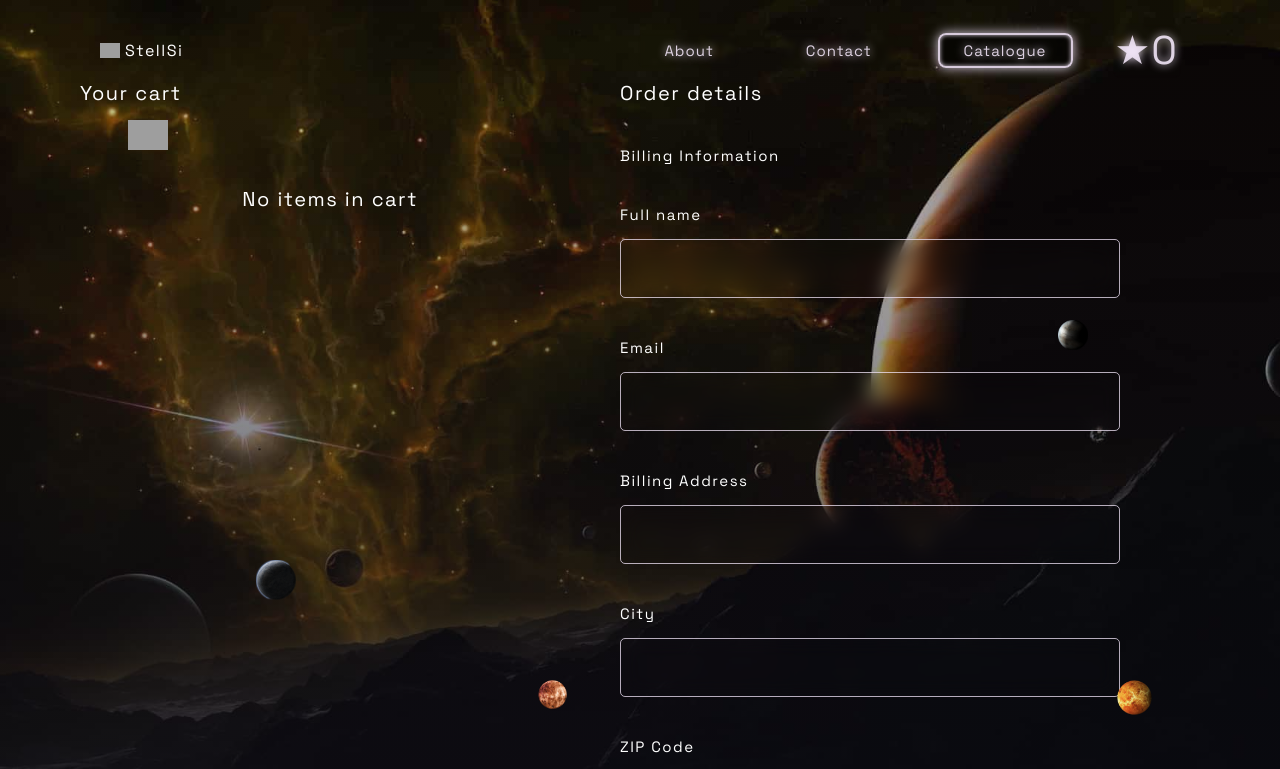
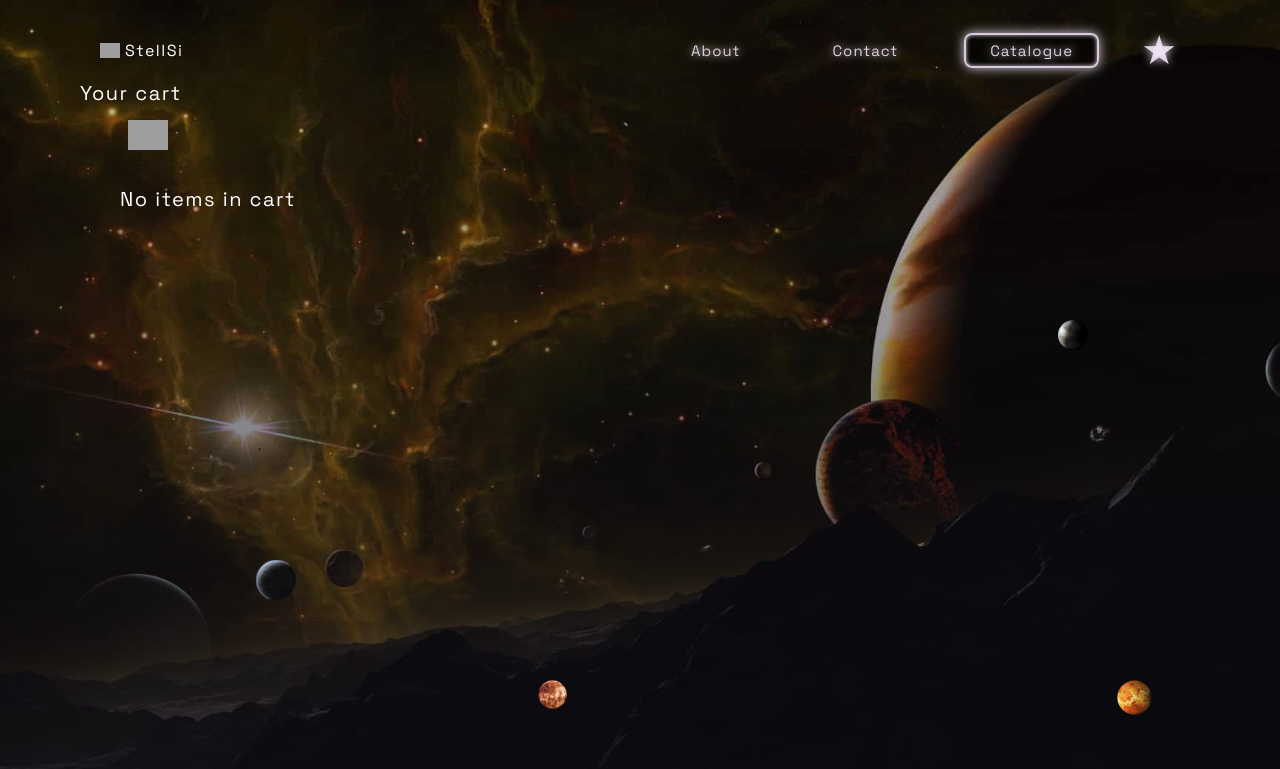
Before and after one commit to IoanaGeorgia/Star-Shop, a React (Create React App) app: page /Star-Shop/cart in a window 1280 px wide. Shown: the top 769 px of the page. Built offline with nearby package versions, Linux system fonts and the light colour scheme; grey boxes are pictures that could not be loaded.

Commit message:
anged styling for cart page so when no items in cart, no billing info, changed so there is no span with 0 in car t header when no items

```diff
--- a/src/index.css
+++ b/src/index.css
@@ -1655,7 +1655,6 @@ footer .logo img {
 
 .cart .error.no-items {
   min-height: 100px;
-  text-align: center;
   padding: var(--defaultPadding);
   width: 100%;
 }
--- a/src/pages/Cart.jsx
+++ b/src/pages/Cart.jsx
@@ -177,7 +177,7 @@ export default function Cart() {
           </div>
         </div>
 
-        <div className="payment-area">
+{   cartItems.length > 0 &&  <div className="payment-area">
           <p className="subtitle">Order details</p>
         <form onSubmit={handleSubmit} className="checkout-form" noValidate>
       <p>Billing Information</p>
@@ -323,7 +323,7 @@ export default function Cart() {
 
       <button type="submit" className="defaultSmallButton">Place Order</button>
     </form>
-        </div>
+        </div>}
       </div>
     </div>
   );
--- a/src/pages/Catalogue.jsx
+++ b/src/pages/Catalogue.jsx
@@ -89,7 +89,6 @@ export default function Catalogue() {
 
     setIsSelected("");
     try {
-      // const name = 'vega';
       const response = await fetch(
         `https://api.api-ninjas.com/v1/stars?max_distance_light_year=10000`,
         {
--- a/src/pages/Header.jsx
+++ b/src/pages/Header.jsx
@@ -38,7 +38,7 @@ export default function Header() {
             title="see your cart"
             aria-label="see your cart"
           >
-            ★{itemsInCart && <span>{itemsInCart}</span>}
+            ★{itemsInCart > 0 && <span>{itemsInCart}</span>}
           </button>
         </div>
       )}
@@ -68,7 +68,7 @@ export default function Header() {
               title="See your cart"
               aria-label="see your cart"
             >
-              ★ See cart {itemsInCart && <span>{itemsInCart}</span>}
+              ★ See cart {itemsInCart > 0 && <span>{itemsInCart}</span>}
             </button>
 
             <div className="logo" onClick={() => navigate("/")}>
```
